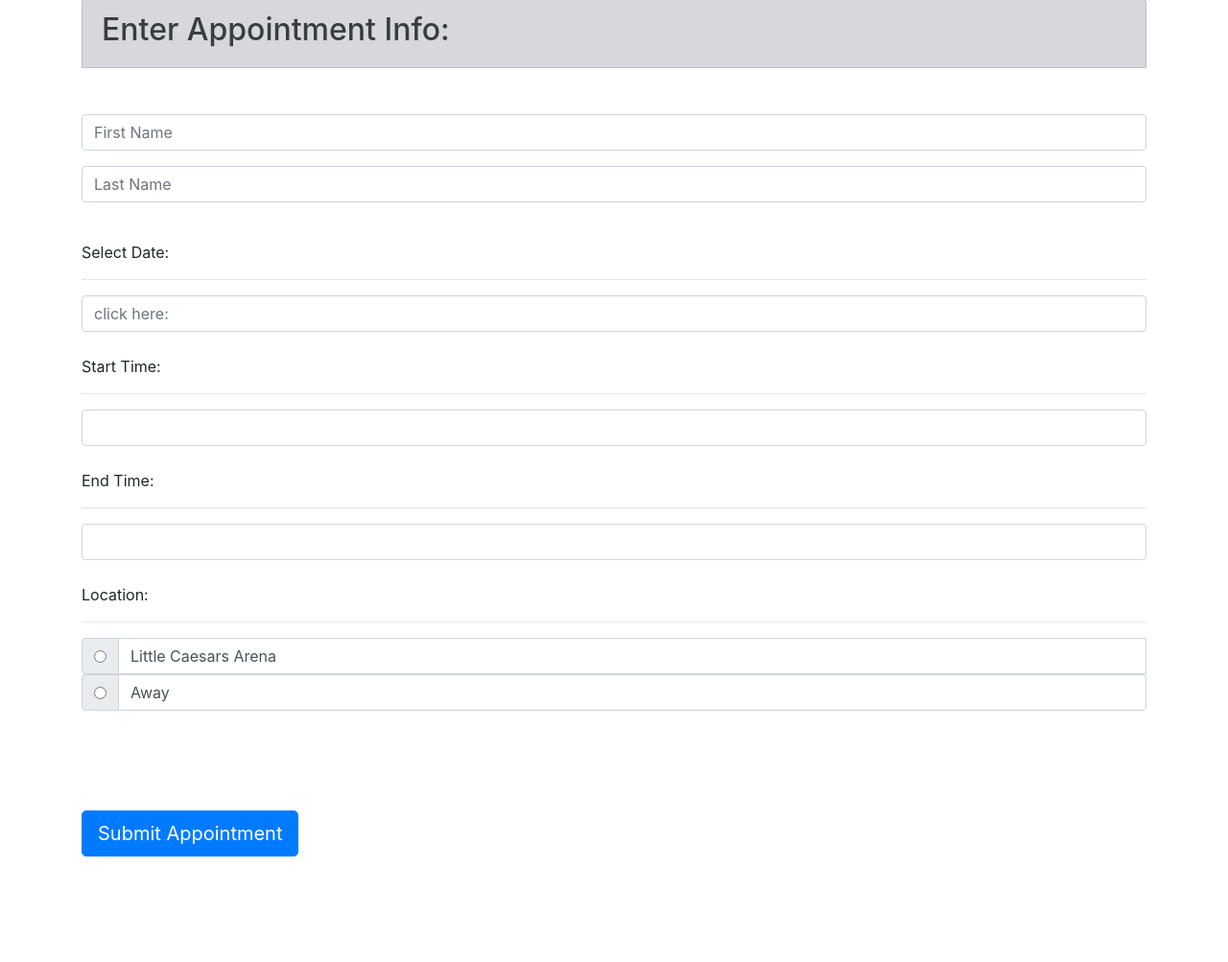
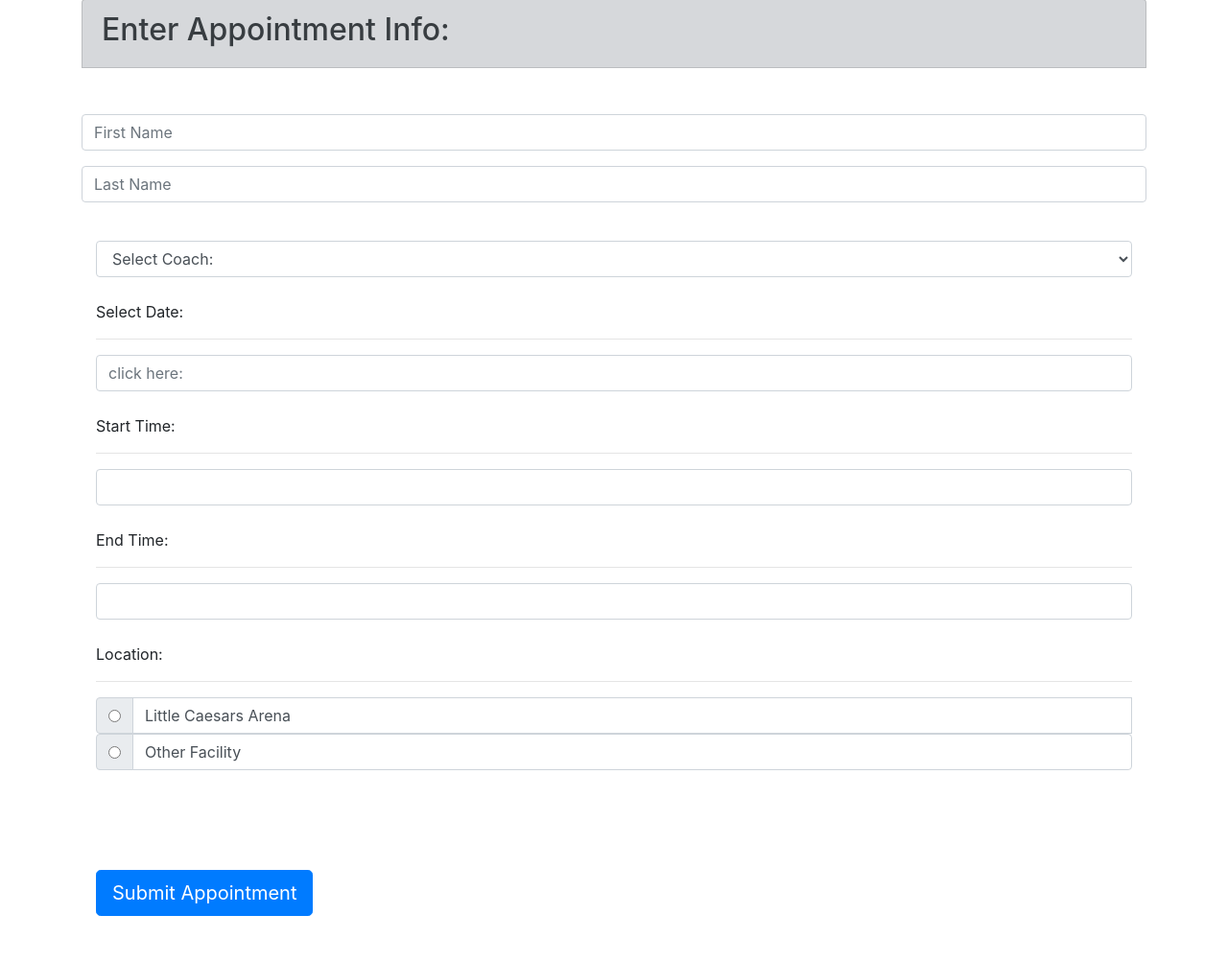
Before and after one commit to courthub74/Django-Basic-with-Time-Date, a Django app: page /appointment/ in a window 1280 px wide. Shown: the part 165-1168 px from the top of the page at 96% size. Before the commit the page ends 1058 px from the top, so only its background shows below. Run offline with Django 3.2, Linux system fonts and the light colour scheme; some libraries are stand-ins or nearby versions.

Commit message:
Coach list face

```diff
--- a/pages/templates/edit.html
+++ b/pages/templates/edit.html
@@ -115,7 +115,7 @@
 						      <input type="radio" aria-label="Radio button for following text input" value="{{ get_appointment.location }}" name="location">
 						    </div>
 						  </div>
-						  <label type="text" class="form-control" aria-label="Text input with radio">Away</label>
+						  <label type="text" class="form-control" aria-label="Text input with radio">Other Facility</label>
 						</div>
 					</div>
 
--- a/pages/templates/newpage.html
+++ b/pages/templates/newpage.html
@@ -25,6 +25,8 @@
 			<br><br>
 
 
+
+
 			<!--NAME-->
 			<div class="form-group">
 			    <input type="text" class="form-control" id="exampleInputEmail1" aria-describedby="emailHelp" placeholder="First Name" name="first">
@@ -36,7 +38,26 @@
 
 			<br>
 
+
+			<!--COACH-->
+			<div class="container">
+				<section>
+					<select name="coach" id="coach" class="form-control">
+						<option>Select Coach:</option>
+						<option value="Isaiah Thomas">Isaiah Thomas</option>
+						<option value="Rasheed Wallace">Rasheed Wallace</option>
+						<option value="Bill Laimbeer">Bill Laimbeer</option>
+						<option value="Chauncey Billups">Chauncey Billups</option>
+						<option value="Ben Wallace">Ben Wallace</option>
+					</select>
+				</section>
+			</div>
+
+
+			<br>
+
 			<!--DATEPICKER-->
+		<div class="container">
 			<p>Select Date:<p>
 			<hr>
 				<input type="text" class="form-control" id="datepicker" placeholder="click here:" name="date" autocomplete="off">
@@ -107,7 +128,7 @@
 					      <input type="radio" aria-label="Radio button for following text input" name="location" value="Away">
 					    </div>
 					  </div>
-					  <label type="text" class="form-control" aria-label="Text input with radio">Away</label>
+					  <label type="text" class="form-control" aria-label="Text input with radio">Other Facility</label>
 					</div>
 				</div>
 
```
